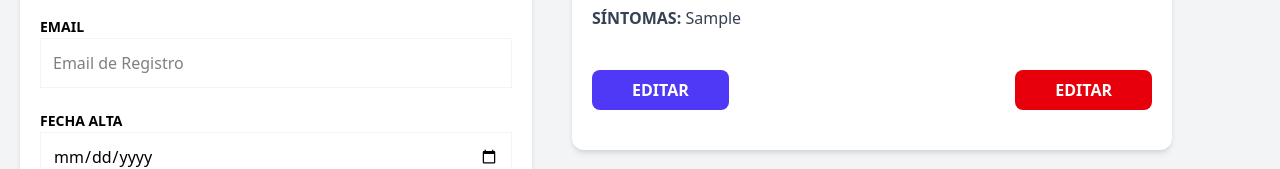
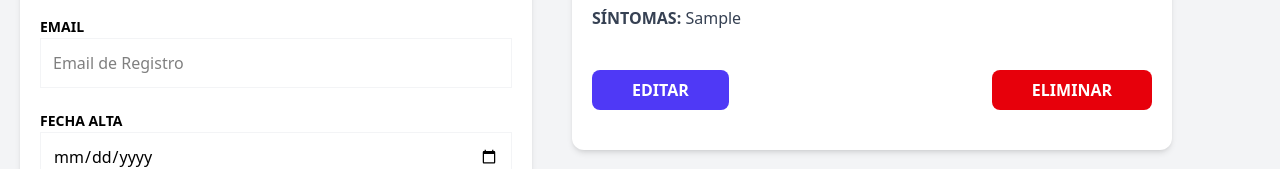
Before and after one commit to DomenicoPH/administrador-de-pacientes-vet, a React (Vite) app: page / in a window 1280 px wide. Both pictures are taken after typing "Sample", "Sample", "name@example.com", "2020-01-15", "Sample" into the empty fields and a click on the input "Guardar Paciente". Shown: the part 562-731 px from the top of the page. Built offline with nearby package versions, Linux system fonts and the light colour scheme.

Commit message:
action deletePatient

```diff
--- a/src/components/PatientDetails.tsx
+++ b/src/components/PatientDetails.tsx
@@ -1,14 +1,16 @@
 import type { Patient } from "../types";
 import PatientDetailItem from "./PatientDetailItem";
+import { usePatientStore } from "../store";
 
 type PatientDetailProps = {
   patient: Patient;
-}
+};
 
-export default function PatientDetails({patient} : PatientDetailProps) {
+export default function PatientDetails({ patient }: PatientDetailProps) {
+  const deletePatient = usePatientStore((state) => state.deletePatient);
+
   return (
     <div className="mx-5 my-10 px-5 py-10 bg-white shadow-md rounded-xl">
-
       <PatientDetailItem label="ID" data={patient.id} />
       <PatientDetailItem label="Nombre" data={patient.name} />
       <PatientDetailItem label="Propietario" data={patient.caretaker} />
@@ -17,15 +19,17 @@
       <PatientDetailItem label="Síntomas" data={patient.symptoms} />
 
       <div className="flex justify-between mt-10">
-            <button
-                className="py-2 px-10 bg-indigo-600 hover:bg-indigo-700 text-white font-bold uppercase rounded-lg"
-            >Editar</button>
+        <button className="py-2 px-10 bg-indigo-600 hover:bg-indigo-700 text-white font-bold uppercase rounded-lg">
+          Editar
+        </button>
 
         <button
             className="py-2 px-10 bg-red-600 hover:bg-red-700 text-white font-bold uppercase rounded-lg"
-            >Editar</button>
+            onClick={() => deletePatient(patient.id)}
+        >
+          Eliminar
+        </button>
       </div>
-
     </div>
-  )
+  );
 }
--- a/src/store.ts
+++ b/src/store.ts
@@ -5,6 +5,7 @@
 type PatientState = {
     patients: Patient[];
     addPatient: (data : DraftPatient) => void;
+    deletePatient: (id: Patient['id']) => void;
 }
 
 const createPatient = ( patient: DraftPatient ) : Patient => {
@@ -18,5 +19,10 @@
         set((state) => ({
             patients: [...state.patients, newPatient]
         }))
+    },
+    deletePatient: (id) => {
+        set((state) => ({
+            patients: state.patients.filter(patient => patient.id != id)
+        }))
     }
 }));
```
Lines whose indentation alone changed are shown as unchanged.
